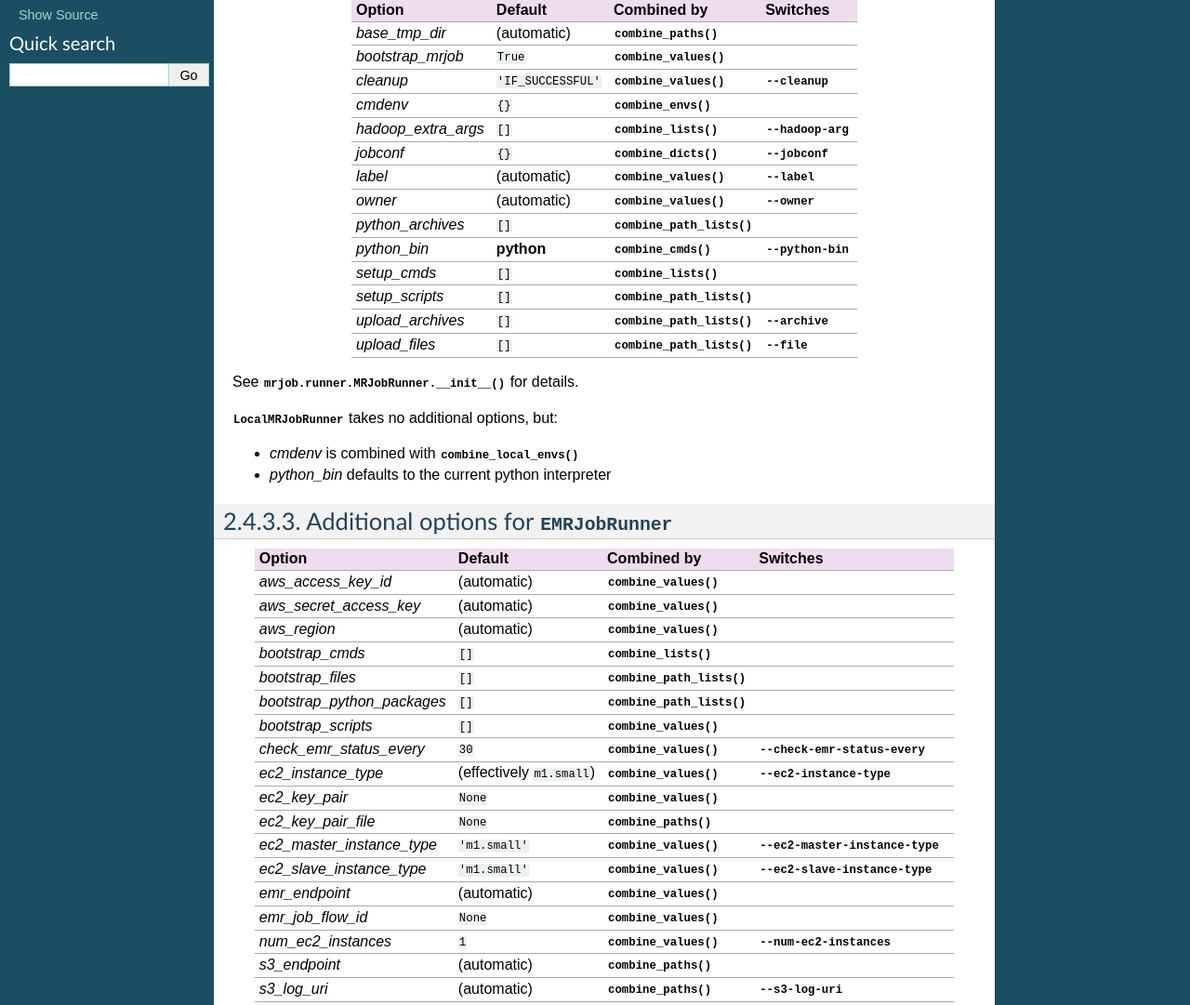
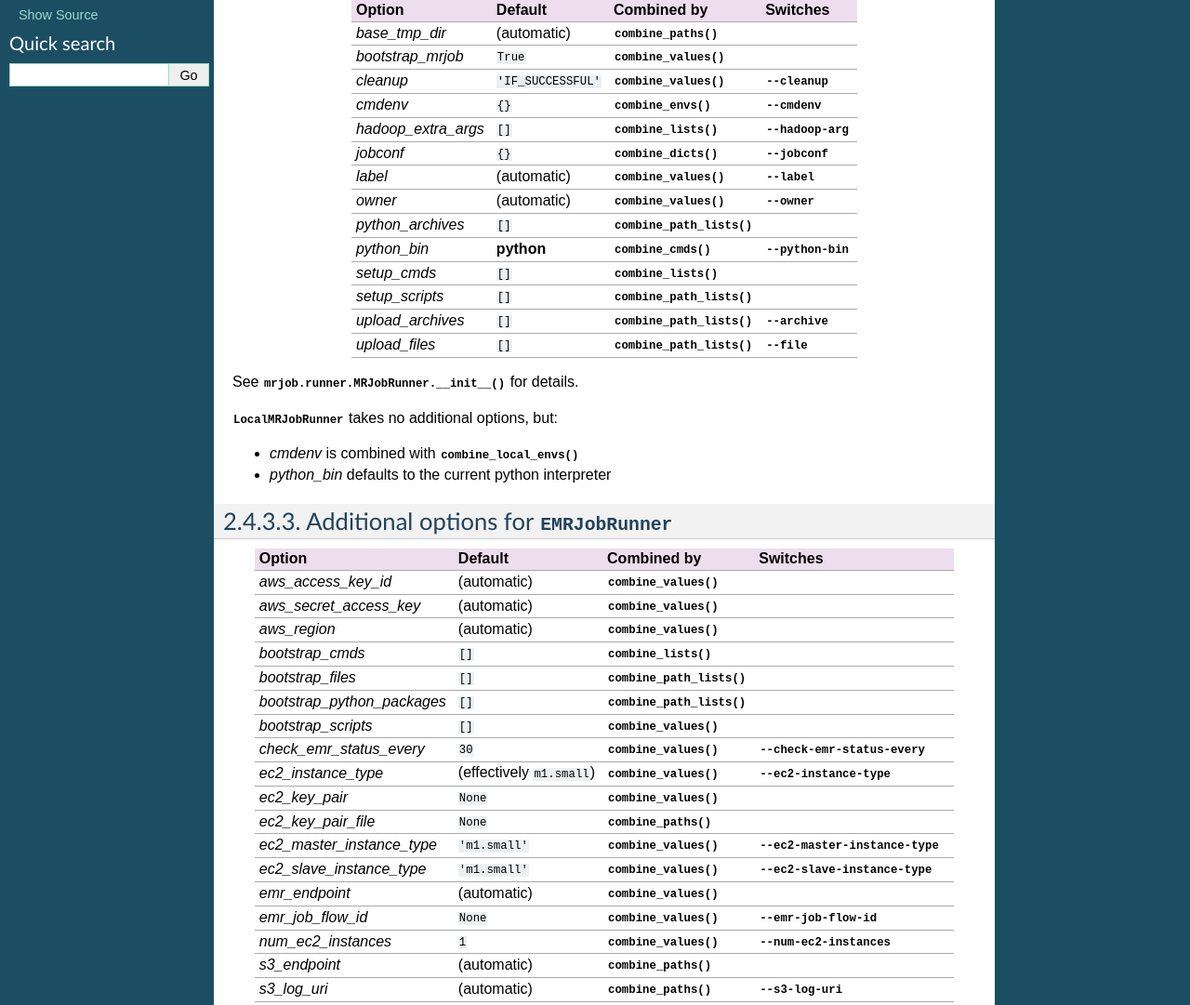
Before and after one commit to Yelp/mrjob, a Sphinx documentation site: the page built from docs/configs-reference.rst, in a window 1280 px wide. Shown: the part 376-1457 px from the top of the page at 93% size. Built offline with Sphinx 7.4.7, drawn with Linux system fonts in a browser that asks for light colours.

Commit message:
Added some command-line options that were missing from docs.

```diff
--- a/docs/configs-reference.rst
+++ b/docs/configs-reference.rst
@@ -24,7 +24,7 @@ Option              Default                        Combined by
 *base_tmp_dir*      (automatic)                    :py:func:`~mrjob.conf.combine_paths`
 *bootstrap_mrjob*   ``True``                       :py:func:`~mrjob.conf.combine_values`
 *cleanup*           ``'IF_SUCCESSFUL'``            :py:func:`~mrjob.conf.combine_values`     :option:`--cleanup`
-*cmdenv*            ``{}``                         :py:func:`~mrjob.conf.combine_envs`
+*cmdenv*            ``{}``                         :py:func:`~mrjob.conf.combine_envs`       :option:`--cmdenv`
 *hadoop_extra_args* ``[]``                         :py:func:`~mrjob.conf.combine_lists`      :option:`--hadoop-arg`
 *jobconf*           ``{}``                         :py:func:`~mrjob.conf.combine_dicts`      :option:`--jobconf`
 *label*             (automatic)                    :py:func:`~mrjob.conf.combine_values`     :option:`--label`
@@ -65,7 +65,7 @@ Option                      Default                        Combined by
 *ec2_master_instance_type*  ``'m1.small'``                 :py:func:`~mrjob.conf.combine_values`     :option:`--ec2-master-instance-type`
 *ec2_slave_instance_type*   ``'m1.small'``                 :py:func:`~mrjob.conf.combine_values`     :option:`--ec2-slave-instance-type`
 *emr_endpoint*              (automatic)                    :py:func:`~mrjob.conf.combine_values`
-*emr_job_flow_id*           ``None``                       :py:func:`~mrjob.conf.combine_values`
+*emr_job_flow_id*           ``None``                       :py:func:`~mrjob.conf.combine_values`     :option:`--emr-job-flow-id`
 *num_ec2_instances*         ``1``                          :py:func:`~mrjob.conf.combine_values`     :option:`--num-ec2-instances`
 *s3_endpoint*               (automatic)                    :py:func:`~mrjob.conf.combine_paths`
 *s3_log_uri*                (automatic)                    :py:func:`~mrjob.conf.combine_paths`      :option:`--s3-log-uri`
```
